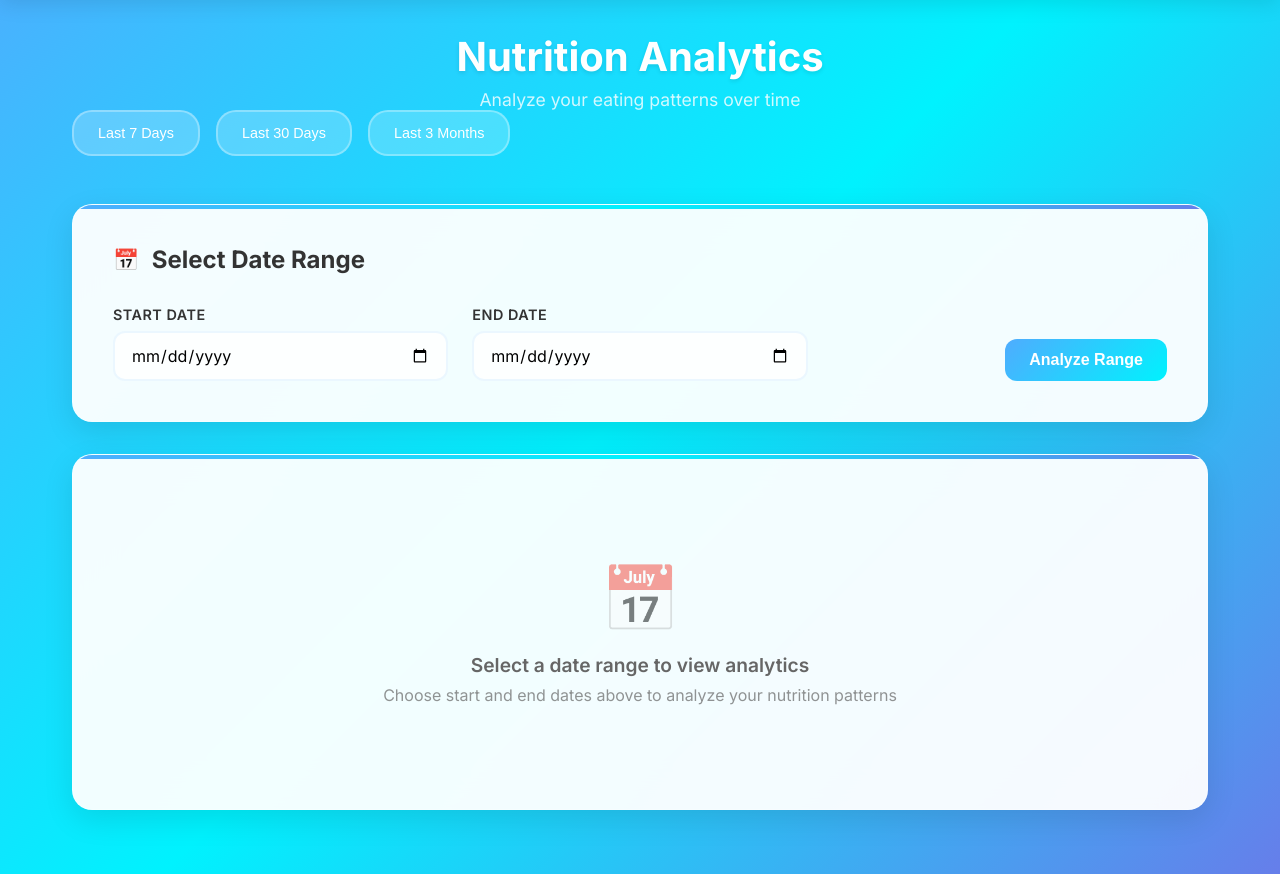
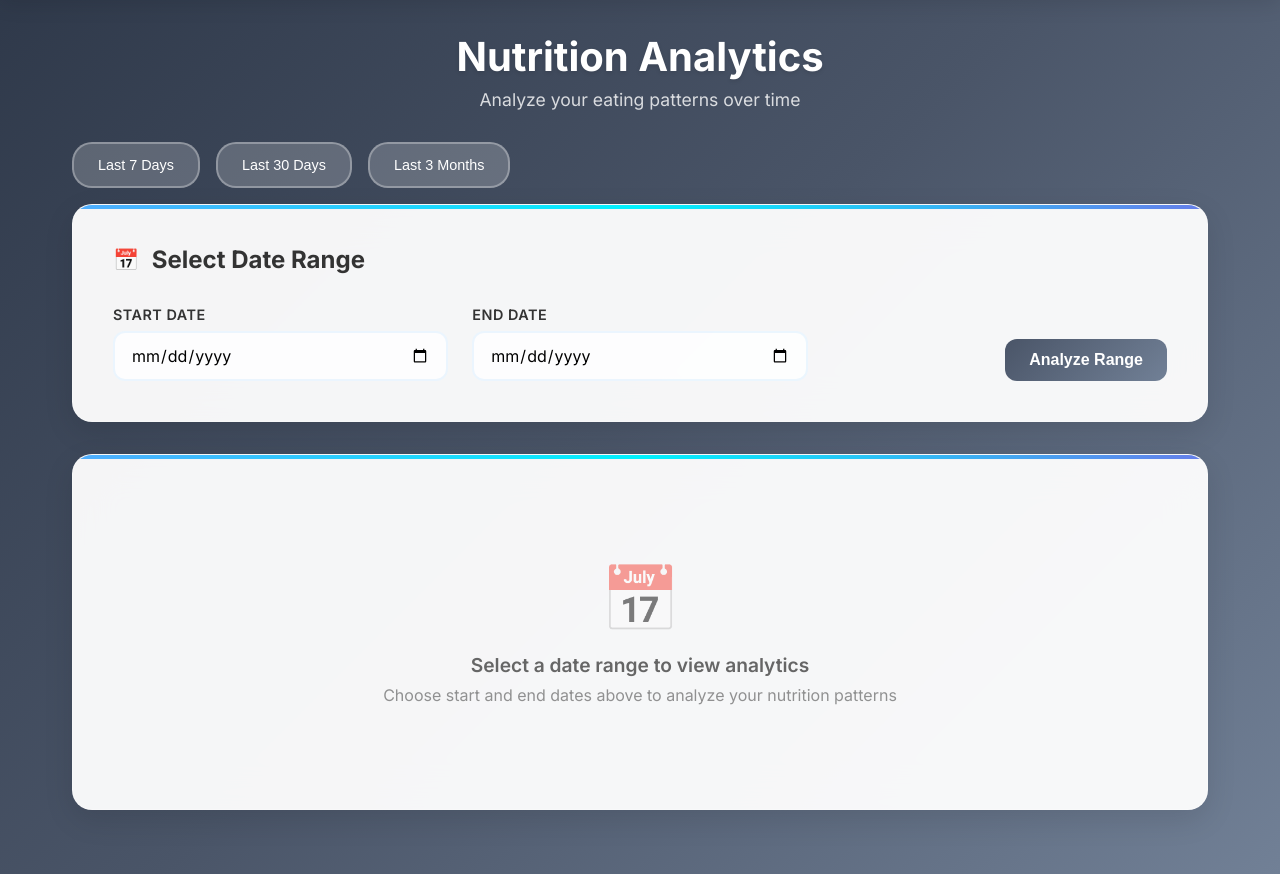
Before and after one commit to fredneedsausername/FreDiet, a Flask app: page /view_range in a window 1280 px wide. Shown: the part 85-959 px from the top of the page. Run offline with Flask 3, Linux system fonts and the light colour scheme; the visitor is signed in with stand-in values (Sample User, id 1).

Commit message:
Improved color palette

```diff
--- a/templates/view_range.html
+++ b/templates/view_range.html
@@ -16,7 +16,7 @@
 
         body {
             font-family: 'Inter', -apple-system, BlinkMacSystemFont, sans-serif;
-            background: linear-gradient(135deg, #4facfe 0%, #00f2fe 50%, #667eea 100%);
+            background: linear-gradient(135deg, #2d3748 0%, #4a5568 50%, #718096 100%);
             min-height: 100vh;
             color: #333;
         }
@@ -97,7 +97,7 @@
 
         .page-header {
             text-align: center;
-            margin-bottom: 3rem;
+            margin-bottom: 0rem;
         }
 
         .page-title {
@@ -195,7 +195,7 @@
 
         .btn {
             padding: 12px 24px;
-            background: linear-gradient(135deg, #4facfe, #00f2fe);
+            background: linear-gradient(135deg, #4a5568, #718096);
             color: white;
             border: none;
             border-radius: 12px;
@@ -370,7 +370,8 @@
         .quick-actions {
             display: flex;
             gap: 1rem;
-            margin-bottom: 2rem;
+            margin-top: 2rem;
+            margin-bottom: 1rem;
             flex-wrap: wrap;
         }
 
```
